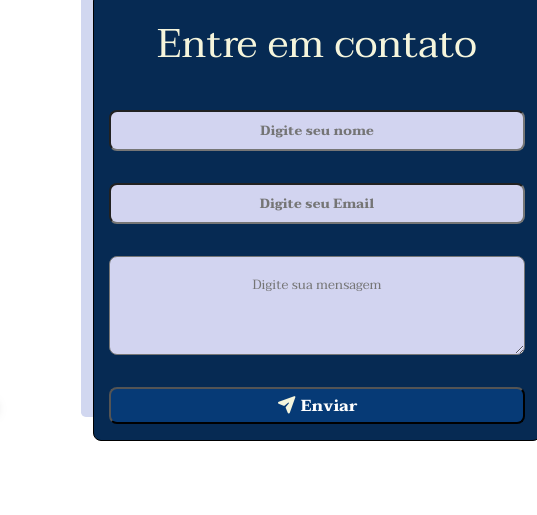
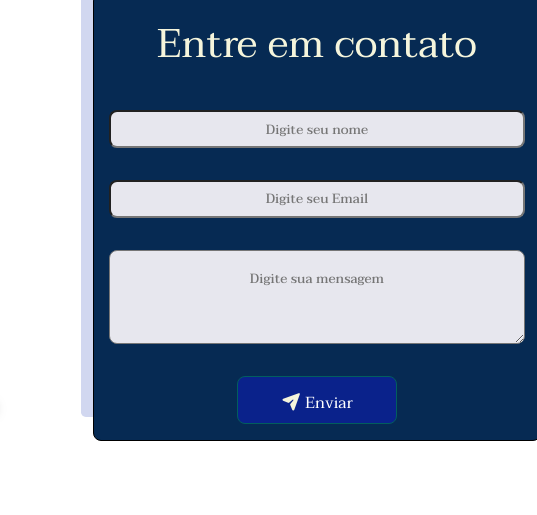
Before and after one commit to samirasfonseca/Portifolio-Principal, a plain HTML site: page index.html in a window 1280 px wide. Shown: the part 2862-3377 px from the top of the page, 743-1280 px from the left. Drawn offline with Linux system fonts and the light colour scheme; a web font is replaced by a local one.

Commit message:
atualizações

```diff
--- a/assets/css/main.css
+++ b/assets/css/main.css
@@ -486,9 +486,9 @@
 }
 
 .Contato form input {
-  background-color: #d2d4f0;
+  background-color: #e7e7ee;
   color: #000;
-  font-weight: 700;
+  font-weight: 500;
   width: 26rem;
   height: 3rem;
   border-radius: 0.5rem;
@@ -499,27 +499,41 @@
 
 .Contato textarea {
   padding: 1rem;
-  background-color: #d2d4f0;
+  background-color: #e7e7ee;
   color: #000;
+  font-weight: 500;
   width: 26rem;
   height: 7rem;
   border-radius: 0.5rem;
   text-decoration: none;
   text-align: center;
 }
+input:focus,
+textarea:focus {
+  outline: none;
+  border-color: #00ced1;
+  box-shadow: 0 0 0 2px rgba(0, 123, 255, 0.63);
+}
+
 
 .Contato button {
-  background-color: #066fe73b;
-  color: #FFF;
-  width: 26rem;
-  height: 2.7rem;
+  background-color: #0a228b;
+  width: 10rem;
+  height: 3rem;
+  color: #ffffff;
+  border: none;
+  border: #025e5e solid 1px;
+  padding: 0.75rem 1rem;
   font-size: 1rem;
-  font-weight: 700;
   border-radius: 0.5rem;
-  text-decoration: none;
-  text-align: center;
-  cursor: pointer;
+  box-shadow: 0 2 0 8px rgba(2, 7, 12, 0.911);
+  transition: background-color 0.3s ease;
 }
+
+.Contato button:hover {
+  background-color: #0056b3;
+}
+
 
 /* Mobile - telas até 768px */
 @media (max-width: 768px) {
```
Also changed, not shown: index.html (indentation only).
